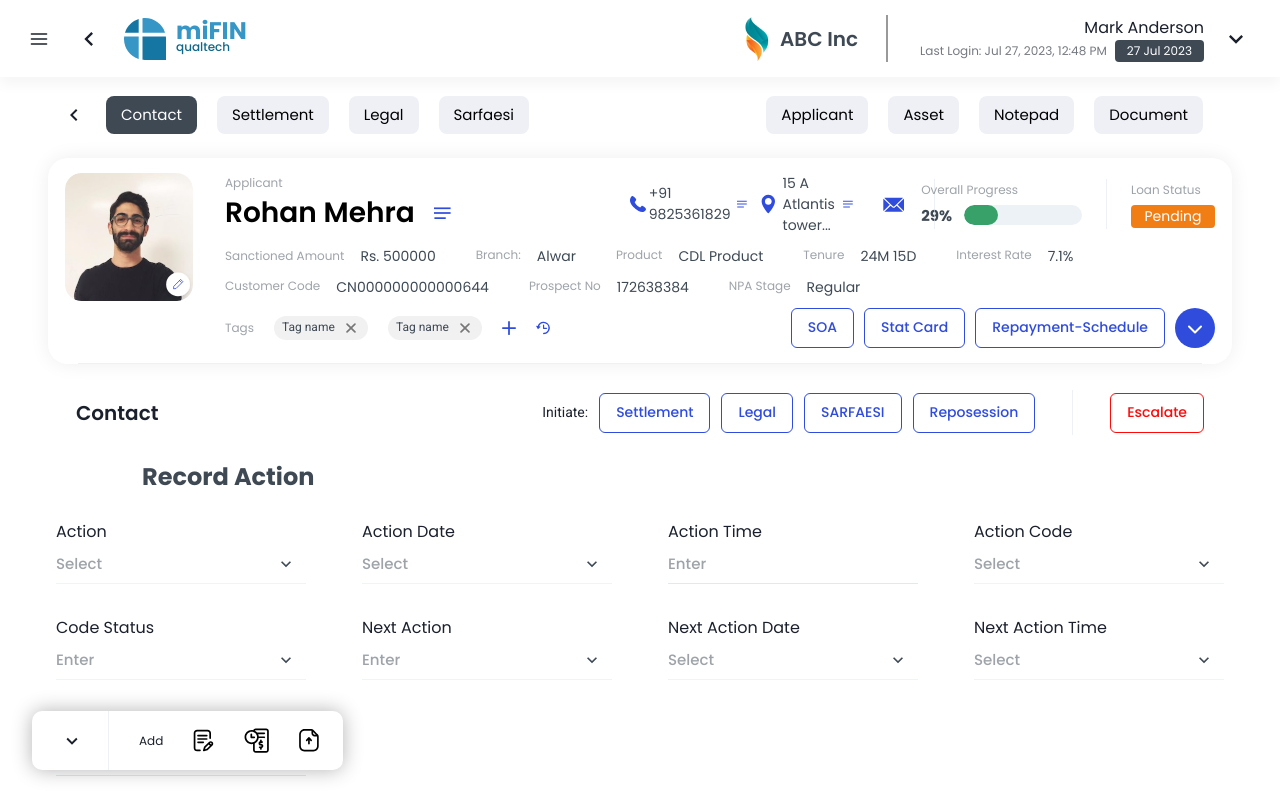
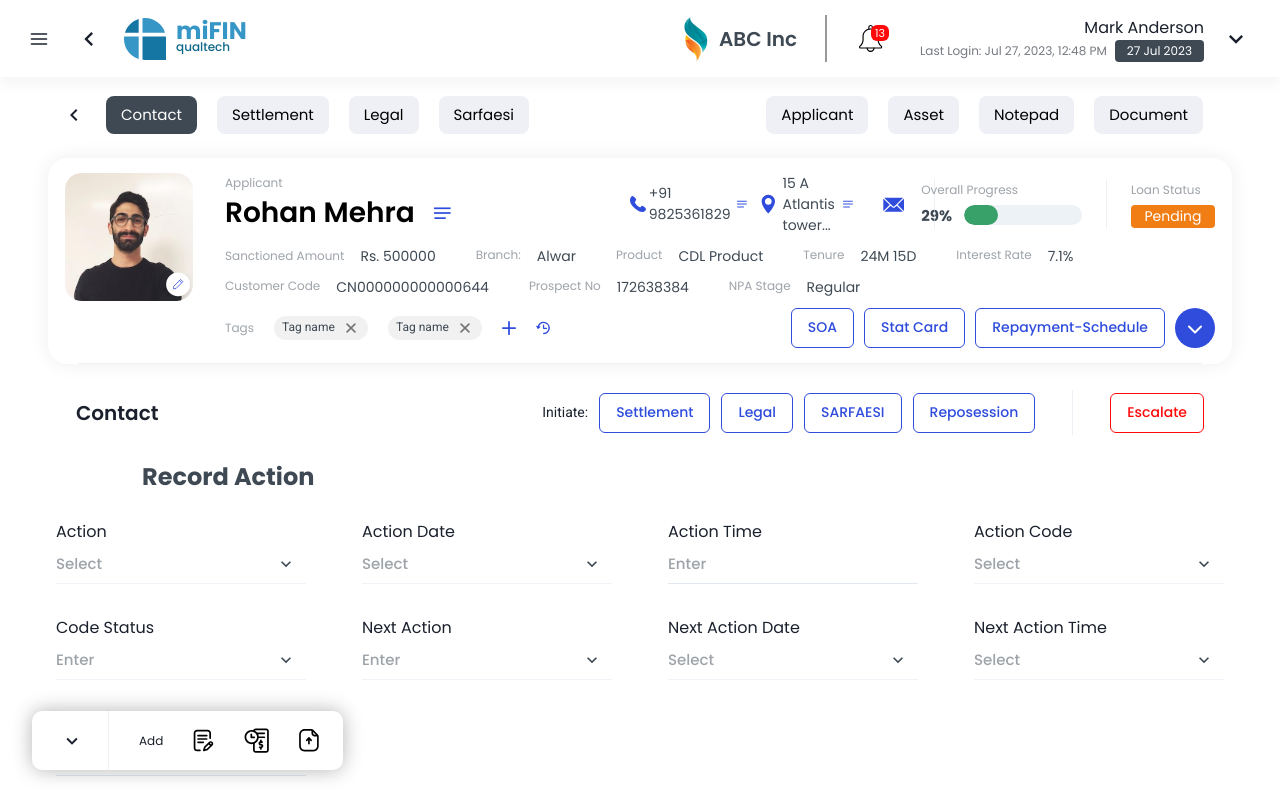
Before and after one commit to RojanSr/Dashboard, a React (Vite) app: page /users in a window 1280 px wide. Shown: the top 800 px of the page. Built offline with nearby package versions, Linux system fonts and the light colour scheme.

Commit message:
add: notification icon

```diff
--- a/src/components/header/Header.jsx
+++ b/src/components/header/Header.jsx
@@ -23,6 +23,7 @@ import { NAVIGATION_ROUTES } from "../../routes/routes.constant";
 // assets import
 import MainLogo from "../../assets/MainLogo.svg";
 import CompanyLogo from "../../assets/CompanyLogo.png";
+import NotificationIcon from "../../assets/notification.svg";
 import { Link } from "react-router-dom";
 
 export default function Header({ toggleBar, isOpen }) {
@@ -110,6 +111,29 @@ export default function Header({ toggleBar, isOpen }) {
             </Text>
           </Flex>
           <Box ml={5}>
+            <Flex alignItems="center">
+              <Box
+                w="24px"
+                h="28px"
+                mr="37px"
+                position="relative"
+                _after={{
+                  content: "'13'",
+                  position: "absolute",
+                  top: "0px",
+                  right: "-6px",
+                  backgroundColor: "#FF0909",
+                  padding: "0px 4px",
+                  fontSize: "11px",
+                  fontWeight: 400,
+                  borderRadius: "6px",
+                  color: "#fff",
+                }}
+              >
+                <Image src={NotificationIcon} />
+              </Box>
+
+              <Box>
                 <Text textAlign="right">Mark Anderson</Text>
                 <Flex gap={2} alignItems="center">
                   <Text fontSize="12px" fontWeight="400" opacity="0.6">
@@ -126,6 +150,8 @@ export default function Header({ toggleBar, isOpen }) {
                   >
                     <Text>{formattedDate}</Text>
                   </Flex>
+                </Flex>
+              </Box>
             </Flex>
           </Box>
 
--- a/src/pages/Dashboard/index.jsx
+++ b/src/pages/Dashboard/index.jsx
@@ -1,17 +1,57 @@
-import { Text, VStack } from "@chakra-ui/react";
-import React from "react";
+import {
+  Card,
+  Grid,
+  Title,
+  Text,
+  Tab,
+  TabList,
+  TabGroup,
+  TabPanel,
+  TabPanels,
+} from "@tremor/react";
 
-const Dashboard = () => {
+export default function Example() {
   return (
-    <VStack>
-      <Text fontSize="8rem">Dashboard</Text>
-      <VStack>
-        <Text fontSize="2rem" opacity="0.6">
-          (Not Started Yet)
-        </Text>
-      </VStack>
-    </VStack>
+    <main>
+      <Title>Dashboard</Title>
+      <Text>Lorem ipsum dolor sit amet, consetetur sadipscing elitr.</Text>
+
+      <TabGroup className="mt-6">
+        <TabList>
+          <Tab>Page 1</Tab>
+          <Tab>Page 2</Tab>
+        </TabList>
+        <TabPanels>
+          <TabPanel>
+            <Grid numItemsMd={2} numItemsLg={3} className="gap-6 mt-6">
+              <Card>
+                {/* Placeholder to set height */}
+                <div className="h-28" />
+              </Card>
+              <Card>
+                {/* Placeholder to set height */}
+                <div className="h-28" />
+              </Card>
+              <Card>
+                {/* Placeholder to set height */}
+                <div className="h-28" />
+              </Card>
+            </Grid>
+            <div className="mt-6">
+              <Card>
+                <div className="h-80" />
+              </Card>
+            </div>
+          </TabPanel>
+          <TabPanel>
+            <div className="mt-6">
+              <Card>
+                <div className="h-96" />
+              </Card>
+            </div>
+          </TabPanel>
+        </TabPanels>
+      </TabGroup>
+    </main>
   );
-};
-
-export default Dashboard;
+}
```
Also changed, not shown: src/assets/notification.svg (added). Lines whose indentation alone changed are shown as unchanged.
